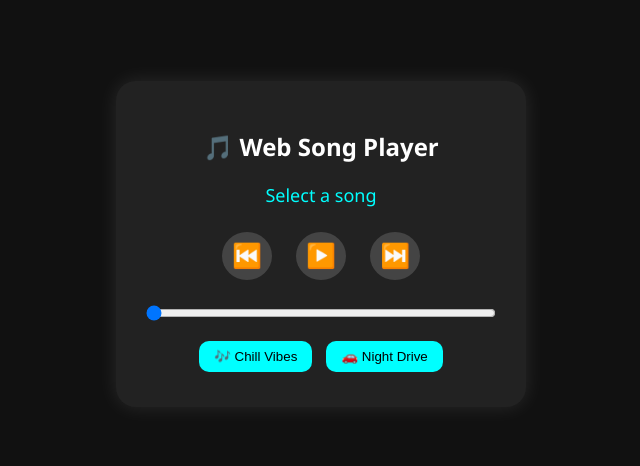
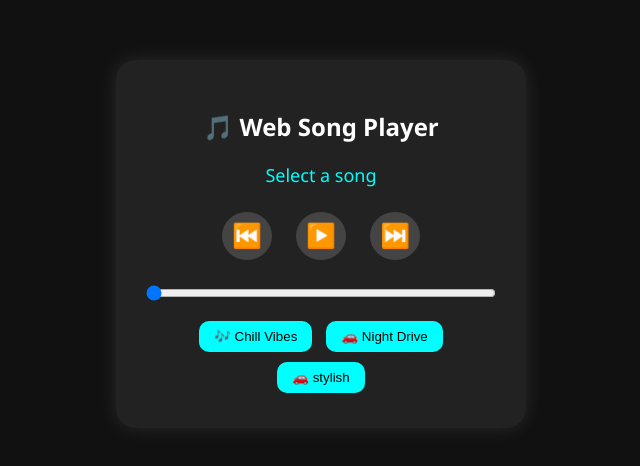
Before and after one commit to chandradip2006/song, a plain HTML site: page index.html in a window 1280 px wide. Shown: the part 164-630 px from the top of the page, without its empty margins (319-959 px from the left). Drawn offline with Linux system fonts and the light colour scheme.

Commit message:
Update index.html

```diff
--- a/index.html
+++ b/index.html
@@ -23,7 +23,7 @@
     <div class="song-list">
       <button onclick="loadSong('Bepanah Pyaar(KoshalWorld.Com).mp3', 'Chill Vibes')">🎶 Chill Vibes</button>
       <button onclick="loadSong('Sona-Lagda-SukhE.mp3', 'Night Drive')">🚗 Night Drive</button>
-<!-- <!--       <button onclick="loadSong('Enni_Soni_-_Saaho_128_Kbps.mp3', 'stylish')">🚗 stylish</button> -->
+      <button onclick="loadSong('Enni_Soni_-_Saaho_128_Kbps.mp3', 'stylish')">🚗 stylish</button>
     </div>
   </div>
 
```
